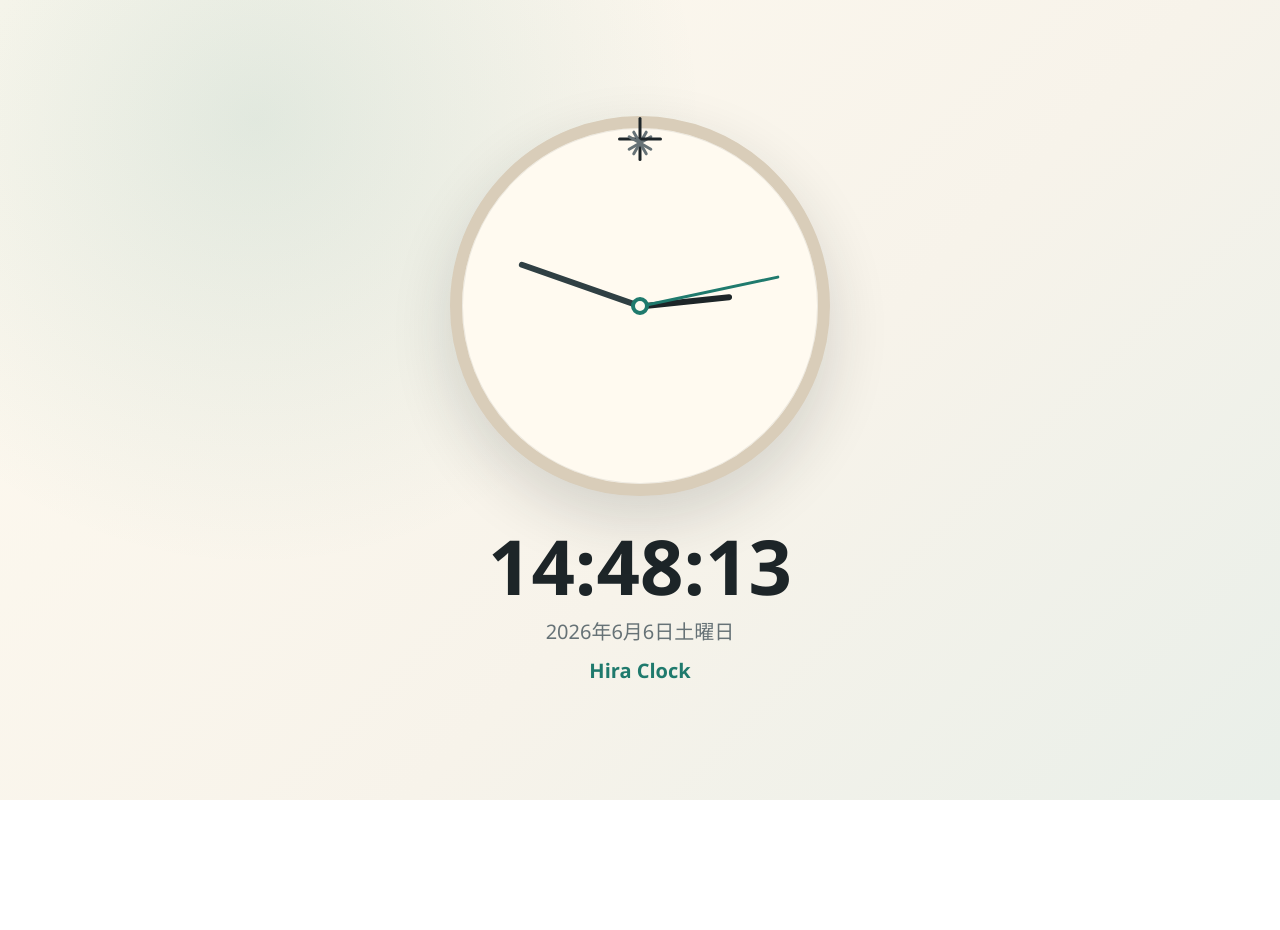
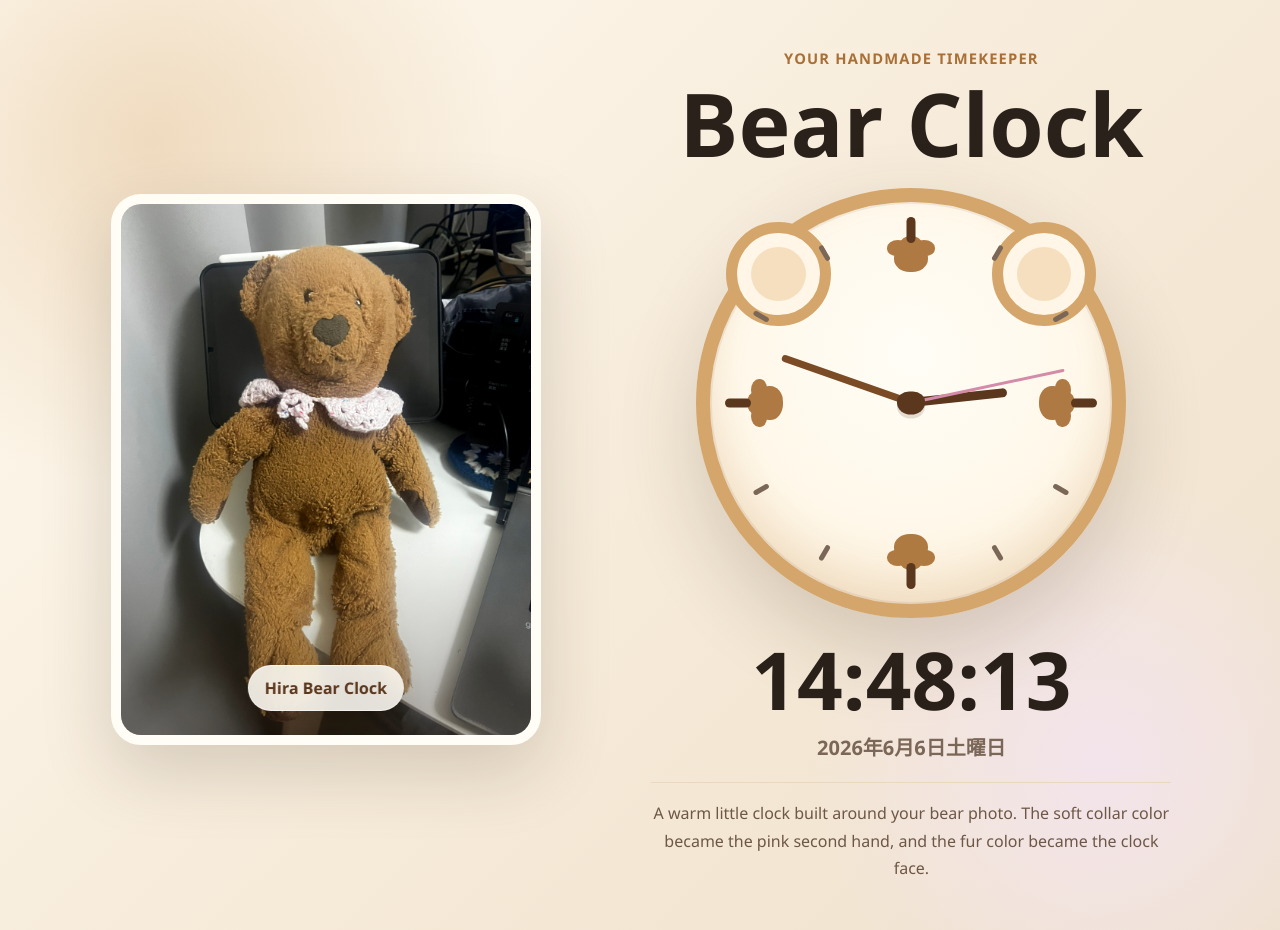
Before and after one commit to th1000097/githubw, a plain HTML site: page index.html in a window 1280 px wide. Before the commit the page ends 800 px from the top, so only its background shows below. Drawn offline with Linux system fonts and the light colour scheme.

Commit message:
Redesign clock with bear theme

```diff
--- a/index.html
+++ b/index.html
@@ -3,17 +3,20 @@
 <head>
   <meta charset="utf-8">
   <meta name="viewport" content="width=device-width, initial-scale=1">
-  <title>Hira Clock</title>
+  <title>Hira Bear Clock</title>
   <style>
     :root {
       color-scheme: light;
-      --bg: #f7f3ea;
-      --ink: #1d2528;
-      --muted: #667276;
-      --accent: #1f7a6d;
-      --rim: #d9cdb9;
-      --face: #fffaf0;
-      --shadow: rgba(29, 37, 40, 0.16);
+      --cream: #fff8ea;
+      --paper: #fffdf6;
+      --fur: #a96f35;
+      --fur-dark: #5b371d;
+      --fur-soft: #d5a66b;
+      --stitch: #f3e4ef;
+      --ink: #2a211b;
+      --muted: #7b6758;
+      --line: #ead7bd;
+      --shadow: rgba(58, 38, 20, 0.18);
     }
 
     * {
@@ -26,102 +29,323 @@
       display: grid;
       place-items: center;
       background:
-        radial-gradient(circle at 20% 15%, rgba(31, 122, 109, 0.12), transparent 28rem),
-        linear-gradient(135deg, #fffaf0 0%, var(--bg) 58%, #e9efe9 100%);
+        radial-gradient(circle at 12% 15%, rgba(213, 166, 107, 0.34), transparent 22rem),
+        radial-gradient(circle at 86% 82%, rgba(243, 228, 239, 0.9), transparent 18rem),
+        linear-gradient(135deg, #fffaf0 0%, #f6ead8 55%, #efe1cd 100%);
       color: var(--ink);
       font-family: "Segoe UI", system-ui, -apple-system, BlinkMacSystemFont, sans-serif;
     }
 
     main {
-      width: min(92vw, 620px);
+      width: min(1120px, 92vw);
+      min-height: min(720px, 92vh);
+      display: grid;
+      grid-template-columns: minmax(280px, 0.92fr) minmax(300px, 1.08fr);
+      align-items: center;
+      gap: clamp(1.5rem, 4vw, 4rem);
+      padding: clamp(1.25rem, 4vw, 3rem) 0;
+    }
+
+    .photo-panel {
+      position: relative;
+      min-height: 560px;
+      display: grid;
+      align-items: end;
+    }
+
+    .photo-frame {
+      position: relative;
+      width: min(430px, 100%);
+      aspect-ratio: 0.78;
+      margin: 0 auto;
+      overflow: hidden;
+      border: 10px solid var(--paper);
+      border-radius: 30px;
+      background: var(--paper);
+      box-shadow: 0 26px 70px var(--shadow);
+    }
+
+    .photo-frame img {
+      width: 100%;
+      height: 100%;
+      display: block;
+      object-fit: cover;
+      object-position: 52% 48%;
+      filter: saturate(1.04) contrast(1.03);
+    }
+
+    .photo-frame::after {
+      content: "";
+      position: absolute;
+      inset: 0;
+      background: linear-gradient(180deg, transparent 62%, rgba(42, 33, 27, 0.38));
+      pointer-events: none;
+    }
+
+    .label {
+      position: absolute;
+      left: 50%;
+      bottom: 24px;
+      z-index: 1;
+      transform: translateX(-50%);
+      width: max-content;
+      max-width: calc(100% - 2rem);
+      padding: 0.7rem 1rem;
+      border: 1px solid rgba(255, 255, 255, 0.58);
+      border-radius: 999px;
+      background: rgba(255, 253, 246, 0.88);
+      color: var(--fur-dark);
+      font-weight: 800;
+      box-shadow: 0 12px 28px rgba(58, 38, 20, 0.14);
+      backdrop-filter: blur(10px);
+    }
+
+    .clock-panel {
+      display: grid;
+      justify-items: center;
       text-align: center;
+    }
+
+    .eyebrow {
+      margin: 0 0 0.9rem;
+      color: var(--fur);
+      font-size: 0.92rem;
+      font-weight: 800;
+      letter-spacing: 0.08em;
+      text-transform: uppercase;
+    }
+
+    h1 {
+      margin: 0 0 1.35rem;
+      font-size: clamp(2.2rem, 7vw, 5.5rem);
+      line-height: 0.95;
+      letter-spacing: 0;
     }
 
     .clock {
       position: relative;
-      width: min(82vw, 380px);
+      --clock-size: min(430px, 82vw);
+      width: var(--clock-size);
       aspect-ratio: 1;
-      margin: 0 auto 2rem;
-      border: 12px solid var(--rim);
+      margin: 0 auto 1.35rem;
+      border: 14px solid var(--fur-soft);
       border-radius: 50%;
-      background: var(--face);
-      box-shadow: 0 24px 60px var(--shadow), inset 0 0 0 1px rgba(29, 37, 40, 0.08);
+      background:
+        radial-gradient(circle at 50% 50%, rgba(255, 255, 255, 0.62) 0 3px, transparent 4px),
+        radial-gradient(circle at 50% 38%, #fffdf6 0%, var(--cream) 54%, #f3dfbf 100%);
+      box-shadow:
+        0 30px 80px var(--shadow),
+        inset 0 0 0 2px rgba(91, 55, 29, 0.08),
+        inset 0 -18px 36px rgba(169, 111, 53, 0.11);
+    }
+
+    .ear {
+      position: absolute;
+      top: 5%;
+      width: 26%;
+      aspect-ratio: 1;
+      border: 11px solid var(--fur-soft);
+      border-radius: 50%;
+      background: #f6dfbf;
+      box-shadow: inset 0 0 0 14px #fff6e7;
+    }
+
+    .ear.left {
+      left: 4%;
+    }
+
+    .ear.right {
+      right: 4%;
     }
 
     .tick {
       position: absolute;
       left: 50%;
       top: 50%;
-      width: 3px;
-      height: 14px;
+      width: 5px;
+      height: 17px;
+      border-radius: 999px;
       background: var(--muted);
-      border-radius: 999px;
-      transform-origin: 50% calc(-1 * (min(82vw, 380px) / 2 - 34px));
+      transform-origin: 50% 50%;
+    }
+
+    .tick.major {
+      width: 9px;
+      height: 26px;
+      background: var(--fur-dark);
+    }
+
+    .paw {
+      position: absolute;
+      width: 34px;
+      height: 28px;
+      border-radius: 50% 50% 46% 46%;
+      background: var(--fur);
+      box-shadow:
+        -13px -10px 0 -6px var(--fur),
+        0 -14px 0 -6px var(--fur),
+        13px -10px 0 -6px var(--fur);
+      opacity: 0.92;
+    }
+
+    .paw.top {
+      left: 50%;
+      top: 42px;
+      transform: translateX(-50%);
+    }
+
+    .paw.right {
+      right: 42px;
+      top: 50%;
+      transform: translateY(-50%) rotate(90deg);
+    }
+
+    .paw.bottom {
+      left: 50%;
+      bottom: 42px;
+      transform: translateX(-50%) rotate(180deg);
+    }
+
+    .paw.left {
+      left: 42px;
+      top: 50%;
+      transform: translateY(-50%) rotate(-90deg);
     }
 
     .hand {
       position: absolute;
       left: 50%;
       bottom: 50%;
-      width: 6px;
       border-radius: 999px;
+      transform: translateX(-50%) rotate(0deg);
       transform-origin: bottom center;
-      transform: translateX(-50%) rotate(0deg);
     }
 
     .hour {
-      height: 26%;
-      background: var(--ink);
+      width: 9px;
+      height: 24%;
+      background: var(--fur-dark);
     }
 
     .minute {
-      height: 36%;
-      background: #2f3f43;
+      width: 7px;
+      height: 34%;
+      background: #7a4b25;
     }
 
     .second {
       width: 3px;
-      height: 40%;
-      background: var(--accent);
+      height: 39%;
+      background: #d48ba9;
     }
 
-    .pin {
+    .nose {
       position: absolute;
       left: 50%;
       top: 50%;
-      width: 18px;
-      height: 18px;
-      border: 4px solid var(--accent);
-      border-radius: 50%;
-      background: var(--face);
+      width: 28px;
+      height: 23px;
+      border-radius: 52% 52% 60% 60%;
+      background: var(--fur-dark);
       transform: translate(-50%, -50%);
+      box-shadow: 0 4px 0 rgba(91, 55, 29, 0.16);
     }
 
-    h1 {
-      margin: 0 0 0.75rem;
-      font-size: clamp(2rem, 8vw, 4.75rem);
-      font-weight: 800;
+    .digital {
+      margin: 0;
+      font-size: clamp(2.2rem, 8vw, 5rem);
+      font-weight: 900;
+      font-variant-numeric: tabular-nums;
       line-height: 1;
-      font-variant-numeric: tabular-nums;
       letter-spacing: 0;
     }
 
-    p {
-      margin: 0;
+    .date {
+      margin: 0.8rem 0 0;
       color: var(--muted);
-      font-size: clamp(1rem, 3vw, 1.25rem);
+      font-size: clamp(1rem, 2.8vw, 1.25rem);
+      font-weight: 650;
     }
 
-    .zone {
-      margin-top: 0.7rem;
-      color: var(--accent);
-      font-weight: 700;
+    .note {
+      width: min(520px, 100%);
+      margin: 1.3rem 0 0;
+      padding-top: 1.1rem;
+      border-top: 1px solid var(--line);
+      color: #6d5747;
+      font-size: 1rem;
+      line-height: 1.7;
+    }
+
+    @media (max-width: 820px) {
+      main {
+        min-height: auto;
+        grid-template-columns: 1fr;
+        gap: 1.7rem;
+        padding: 1.2rem 0 2.4rem;
+      }
+
+      .photo-panel {
+        min-height: auto;
+        order: 2;
+      }
+
+      .photo-frame {
+        width: min(360px, 88vw);
+        border-radius: 24px;
+      }
+
+      .clock-panel {
+        order: 1;
+      }
+
+      .clock {
+        --clock-size: min(340px, 84vw);
+      }
+
+      .ear {
+        border-width: 8px;
+        box-shadow: inset 0 0 0 10px #fff6e7;
+      }
+
+      .paw.top {
+        top: 30px;
+      }
+
+      .paw.right {
+        right: 30px;
+      }
+
+      .paw.bottom {
+        bottom: 30px;
+      }
+
+      .paw.left {
+        left: 30px;
+      }
     }
   </style>
 </head>
 <body>
-  <main aria-label="Custom clock">
-    <section class="clock" aria-hidden="true">
+  <main aria-label="Hira Bear Clock">
+    <section class="photo-panel" aria-label="Bear photo">
+      <figure class="photo-frame">
+        <img src="assets/bear-clock.jpeg" alt="Brown teddy bear with a soft white collar">
+        <figcaption class="label">Hira Bear Clock</figcaption>
+      </figure>
+    </section>
+
+    <section class="clock-panel" aria-label="Clock">
+      <p class="eyebrow">Your handmade timekeeper</p>
+      <h1>Bear Clock</h1>
+
+      <div class="clock" aria-hidden="true">
+        <span class="ear left"></span>
+        <span class="ear right"></span>
+        <span class="paw top"></span>
+        <span class="paw right"></span>
+        <span class="paw bottom"></span>
+        <span class="paw left"></span>
         <span class="tick"></span>
         <span class="tick"></span>
         <span class="tick"></span>
@@ -137,12 +361,13 @@
         <span class="hand hour" id="hourHand"></span>
         <span class="hand minute" id="minuteHand"></span>
         <span class="hand second" id="secondHand"></span>
-      <span class="pin"></span>
+        <span class="nose"></span>
+      </div>
+
+      <p class="digital" id="digitalTime">00:00:00</p>
+      <p class="date" id="dateText">Loading date...</p>
+      <p class="note">A warm little clock built around your bear photo. The soft collar color became the pink second hand, and the fur color became the clock face.</p>
     </section>
-
-    <h1 id="digitalTime">00:00:00</h1>
-    <p id="dateText">Loading date...</p>
-    <p class="zone">Hira Clock</p>
   </main>
 
   <script>
@@ -154,11 +379,10 @@
     const dateText = document.getElementById("dateText");
 
     ticks.forEach((tick, index) => {
-      tick.style.transform = `translate(-50%, -50%) rotate(${index * 30}deg) translateY(calc(-1 * (min(82vw, 380px) / 2 - 34px)))`;
-      if (index % 3 === 0) {
-        tick.style.height = "22px";
-        tick.style.background = "var(--ink)";
-      }
+      const angle = index * 30;
+      const distance = "calc(var(--clock-size) / 2 - 42px)";
+      tick.classList.toggle("major", index % 3 === 0);
+      tick.style.transform = `translate(-50%, -50%) rotate(${angle}deg) translateY(calc(-1 * ${distance}))`;
     });
 
     function pad(value) {
@@ -176,7 +400,6 @@
       hourHand.style.transform = `translateX(-50%) rotate(${(hours % 12) * 30 + minutes * 0.5}deg)`;
       minuteHand.style.transform = `translateX(-50%) rotate(${minutes * 6 + smoothSeconds * 0.1}deg)`;
       secondHand.style.transform = `translateX(-50%) rotate(${smoothSeconds * 6}deg)`;
-
       digitalTime.textContent = `${pad(hours)}:${pad(minutes)}:${pad(seconds)}`;
       dateText.textContent = now.toLocaleDateString("ja-JP", {
         year: "numeric",
```
Also changed, not shown: assets/bear-clock.jpeg (added). Lines whose indentation alone changed are shown as unchanged.
